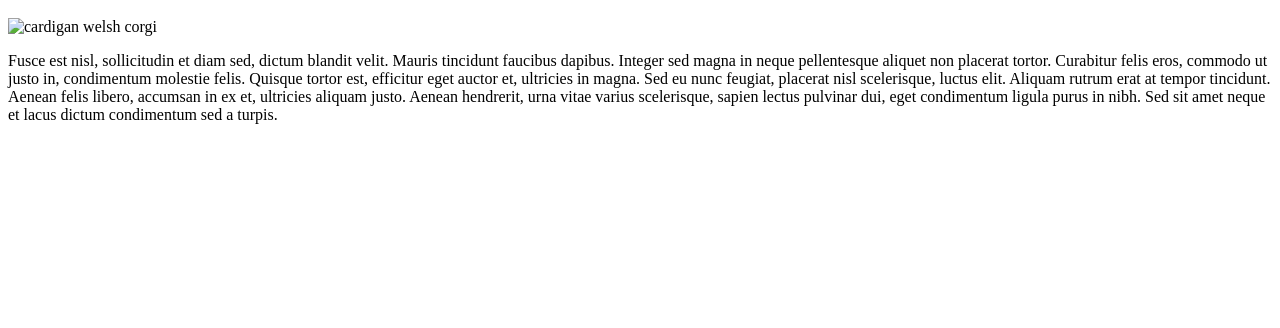
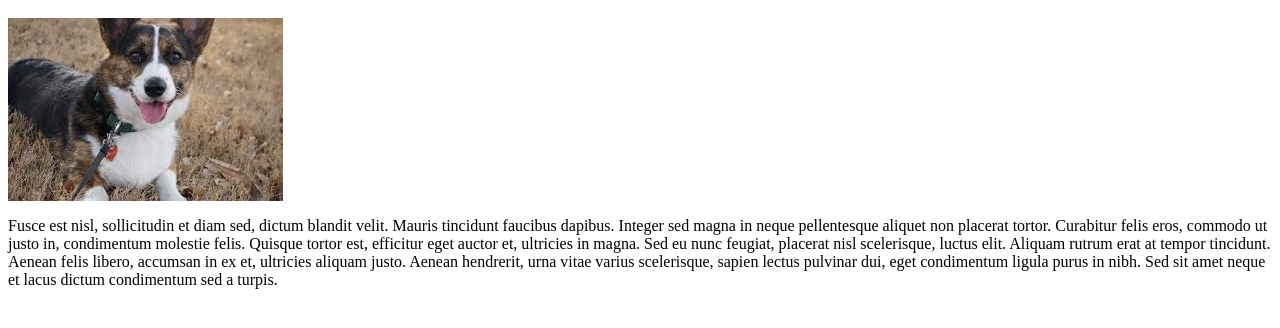
Before and after one commit to Cahillmn/test, a plain HTML site: page docs/index.html in a window 1280 px wide. Shown: the part 48-376 px from the top of the page. Drawn offline with Linux system fonts and the light colour scheme.

Commit message:
fixed image

```diff
--- a/docs/index.html
+++ b/docs/index.html
@@ -1,5 +1,5 @@
 <h1>Test Page</h1>
-<img class="trio" src="images/corgi.jpeg" alt="cardigan welsh corgi">
+<img src="../images/corgi.jpeg" alt="cardigan welsh corgi">
 <p>Fusce est nisl, sollicitudin et diam sed, dictum blandit velit. Mauris tincidunt faucibus dapibus. Integer sed magna
     in neque pellentesque aliquet non placerat tortor. Curabitur felis eros, commodo ut justo in, condimentum molestie
     felis. Quisque tortor est, efficitur eget auctor et, ultricies in magna. Sed eu nunc feugiat, placerat nisl
```
